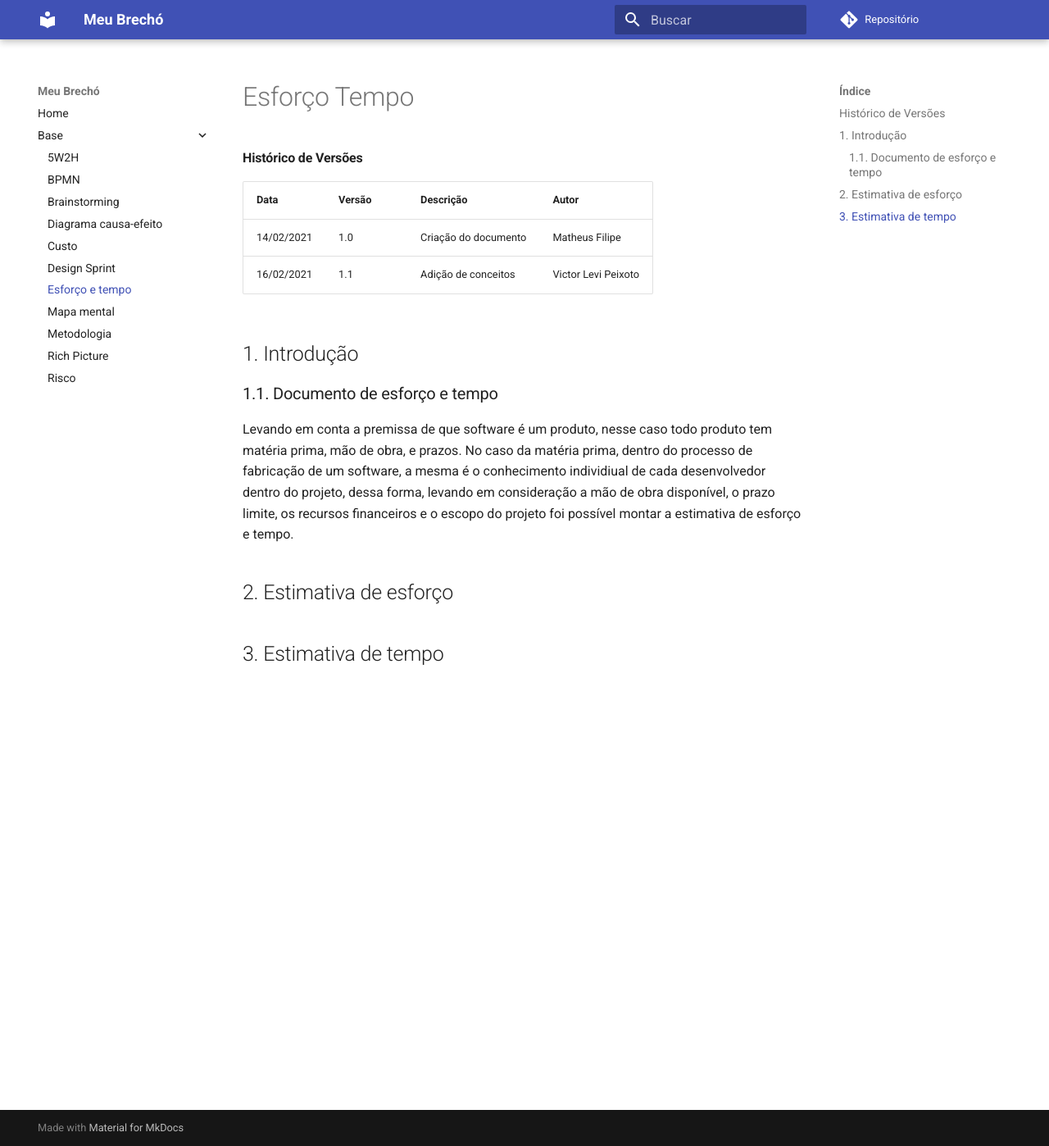
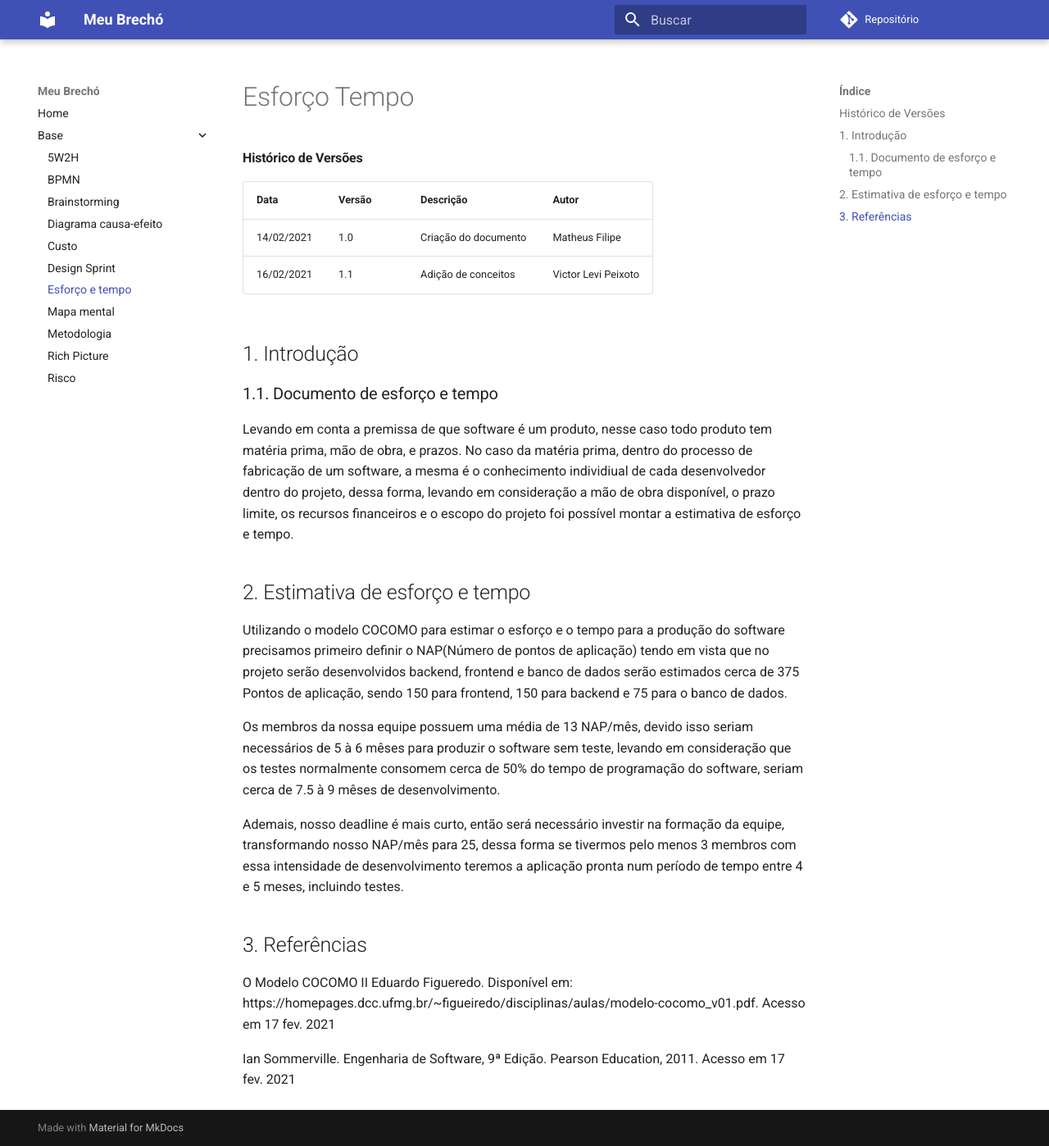
Before and after one commit to UnBArqDsw2020-2/2020.2_G4, an MkDocs documentation site: the page built from docs/base/esforco-tempo.md, in a window 1280 px wide and 1398 px high. Shown: the whole window at 82% size. Built offline with MkDocs 1.6.1 and Material for MkDocs 9.7.7, drawn with Linux system fonts in a browser that asks for light colours; comment, search, counter and statistics services are not loaded; old or Windows-style settings are respelled for this version of MkDocs.

Commit message:
Commit: #11 - Adicionar estimativa de tempo

```diff
--- a/docs/base/esforco-tempo.md
+++ b/docs/base/esforco-tempo.md
@@ -13,6 +13,16 @@
 
 Levando em conta a premissa de que software é um produto, nesse caso todo produto tem matéria prima, mão de obra, e prazos. No caso da matéria prima, dentro do processo de fabricação de um software, a mesma é o conhecimento individiual de cada desenvolvedor dentro do projeto, dessa forma, levando em consideração a mão de obra disponível, o prazo limite, os recursos financeiros e o escopo do projeto foi possível montar a estimativa de esforço e tempo.
 
-## 2. Estimativa de esforço
+## 2. Estimativa de esforço e tempo
 
-## 3. Estimativa de tempo
+Utilizando o modelo COCOMO para estimar o esforço e o tempo para a produção do software precisamos primeiro definir o NAP(Número de pontos de aplicação) tendo em vista que no projeto serão desenvolvidos backend, frontend e banco de dados serão estimados cerca de 375 Pontos de aplicação, sendo 150 para frontend, 150 para backend e 75 para o banco de dados.
+
+Os membros da nossa equipe possuem uma média de 13 NAP/mês, devido isso seriam necessários de 5 à 6 mêses para produzir o software sem teste, levando em consideração que os testes normalmente consomem cerca de 50% do tempo de programação do software, seriam cerca de 7.5 à 9 mêses de desenvolvimento.
+
+Ademais, nosso deadline é mais curto, então será necessário investir na formação da equipe, transformando nosso NAP/mês para 25, dessa forma se tivermos pelo menos 3 membros com essa intensidade de desenvolvimento teremos a aplicação pronta num período de tempo entre 4 e 5 meses, incluindo testes.
+
+## 3. Referências
+
+<p algin="justify"> O Modelo COCOMO II Eduardo Figueredo. Disponível em: https://homepages.dcc.ufmg.br/~figueiredo/disciplinas/aulas/modelo-cocomo_v01.pdf. Acesso em 17 fev. 2021</p>
+
+<p aling="justify"> Ian Sommerville. Engenharia de Software, 9ª Edição. Pearson Education, 2011. Acesso em 17 fev. 2021</p>
```
